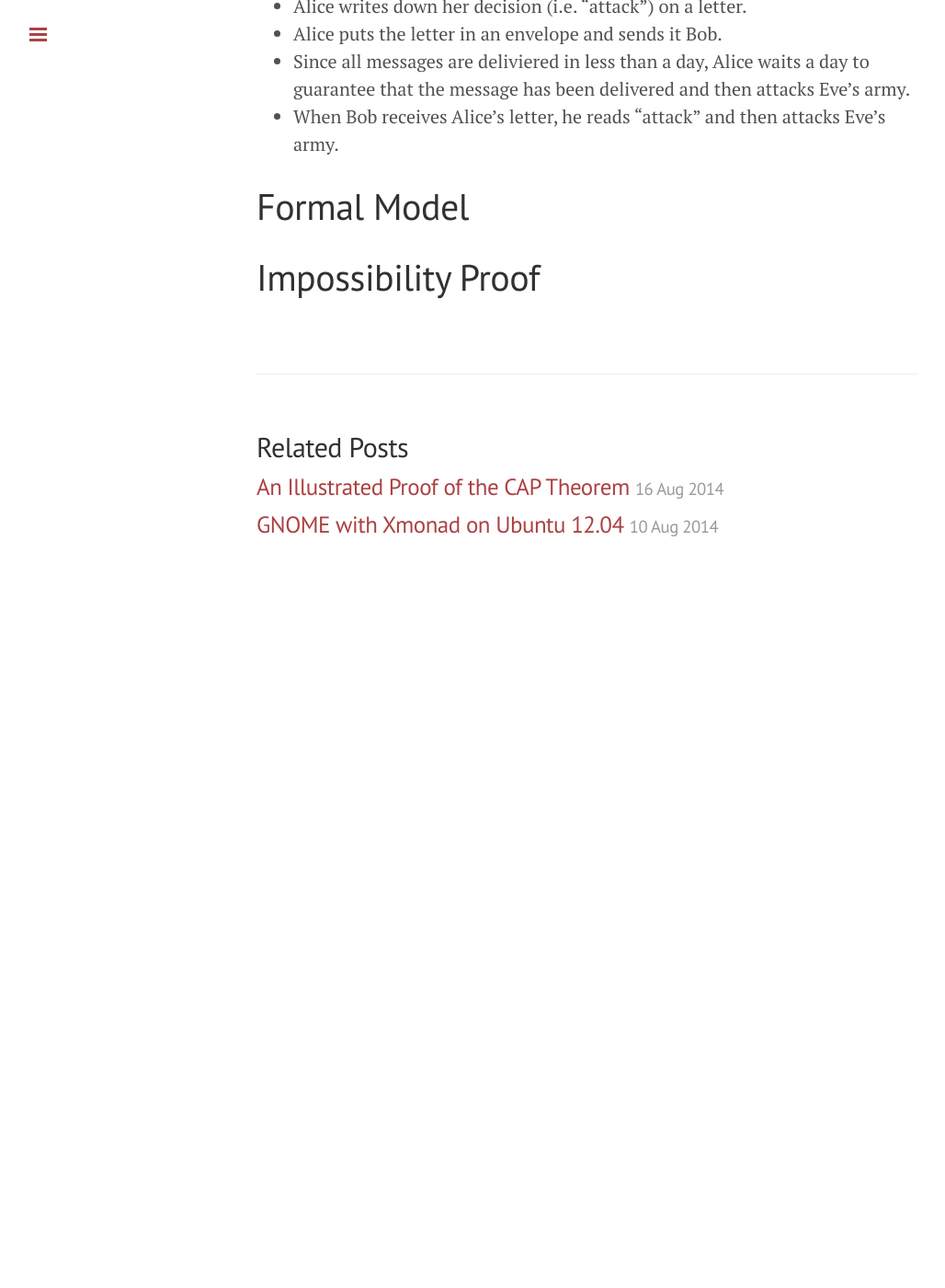
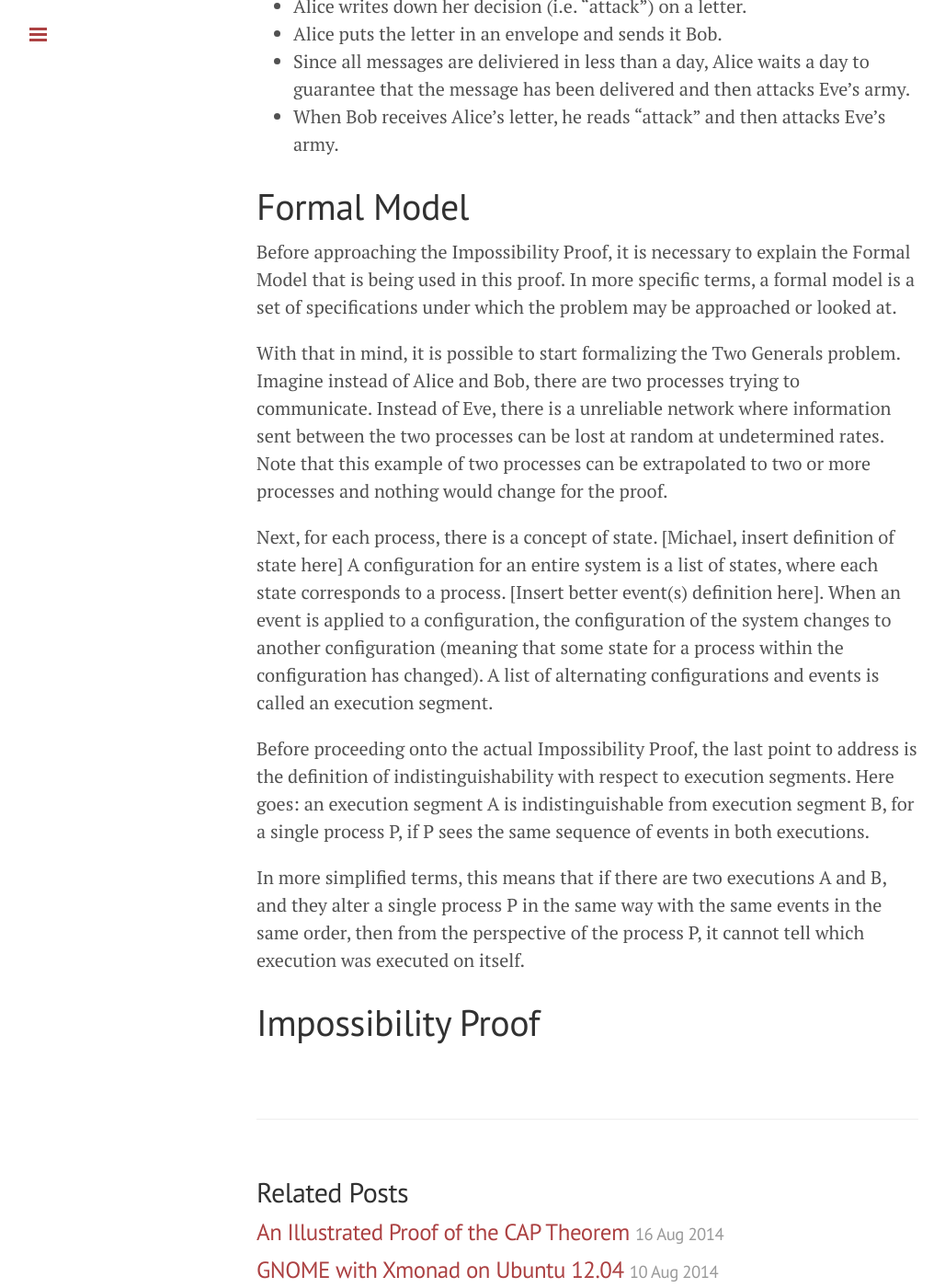
Before and after one commit to mwhittaker/mwhittaker.github.io, a Jekyll site: the page built from _posts/2014-08-25-two-generals-proof.md, in a window 1280 px wide and 1400 px high, scrolled down 977 px. Shown: the whole window at 92% size, without its empty margins (1-1029 px from the left). Built offline with Jekyll 4.4.1, drawn with Linux system fonts in a browser that asks for light colours; Markdown is read by kramdown in place of the engine named in the settings; before the commit the page ends 1624 px from its top, so only the background shows below that.

Commit message:
Added Formal Models

```diff
--- a/_posts/2014-08-25-two-generals-proof.md
+++ b/_posts/2014-08-25-two-generals-proof.md
@@ -36,6 +36,17 @@ algorithm to solve the problem.
 
 
 # Formal Model #
+
+Before approaching the Impossibility Proof, it is necessary to explain the Formal Model that is being used in this proof. In more specific terms, a formal model is a set of specifications under which the problem may be approached or looked at.
+
+With that in mind, it is possible to start formalizing the Two Generals problem. Imagine instead of Alice and Bob, there are two processes trying to communicate. Instead of Eve, there is a unreliable network where information sent between the two processes can be lost at random at undetermined rates. Note that this example of two processes can be extrapolated to two or more processes and nothing would change for the proof.
+
+Next, for each process, there is a concept of state. [Michael, insert definition of state here] A configuration for an entire system is a list of states, where each state corresponds to a process. [Insert better event(s) definition here]. When an event is applied to a configuration, the configuration of the system changes to another configuration (meaning that some state for a process within the configuration has changed). A list of alternating configurations and events is called an execution segment.
+
+Before proceeding onto the actual Impossibility Proof, the last point to address is the definition of indistinguishability with respect to execution segments. Here goes: an execution segment A is indistinguishable from execution segment B, for a single process P, if P sees the same sequence of events in both executions.
+
+In more simplified terms, this means that if there are two executions A and B, and they alter a single process P in the same way with the same events in the same order, then from the perspective of the process P, it cannot tell which execution was executed on itself.
+
 # Impossibility Proof #
 
 [wiki]:       http://en.wikipedia.org/wiki/Two_Generals'_Problem
```
